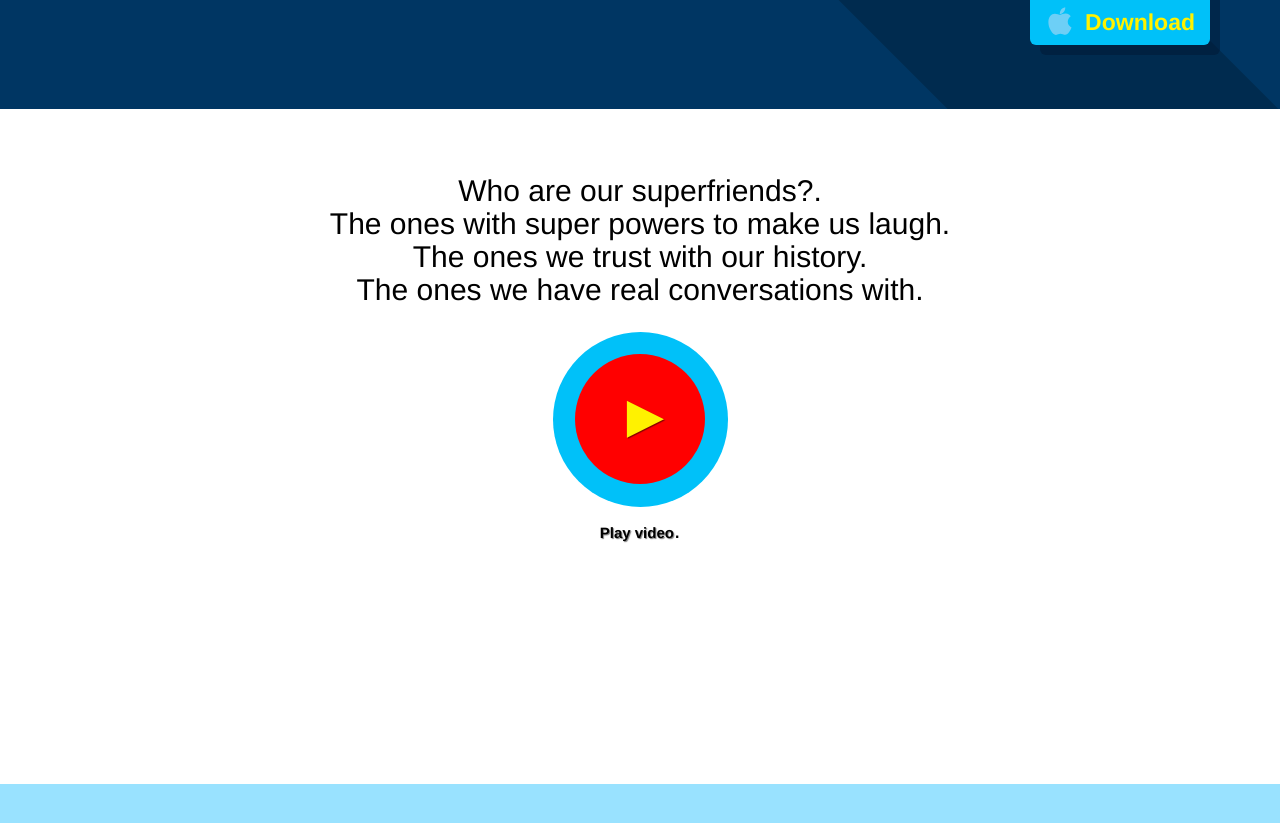
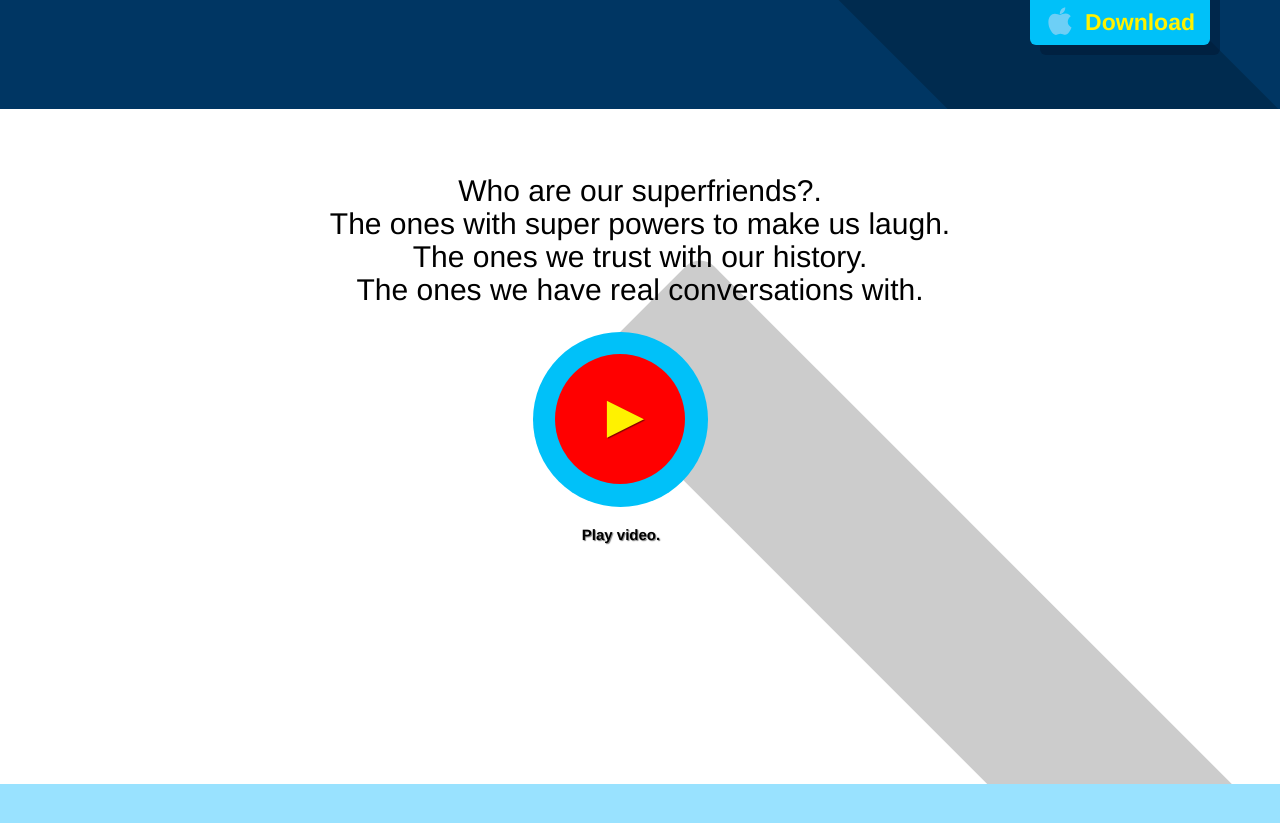
Before and after one commit to joshuanguyen/pop-web, a Jekyll site: the page built from index.html, in a window 1280 px wide and 900 px high, scrolled down 566 px. Shown: the top 823 px of the window. Built offline with Jekyll 4.4.1, drawn with Linux system fonts in a browser that asks for light colours; nearby versions of some CDN libraries.

Commit message:
add shadow to vidwo button

```diff
--- a/assets/pop-theme.css
+++ b/assets/pop-theme.css
@@ -121,7 +121,7 @@
   border-radius: 0 70px;
 }
 /* line 119, /Users/eric/workspace/pop-web/assets/pop-theme.scss */
-body.pop-theme section .long-shadow-container img {
+body.pop-theme section .long-shadow-container img, body.pop-theme section .long-shadow-container button, body.pop-theme section .long-shadow-container div {
   top: 0;
   left: 0;
   position: absolute;
@@ -142,29 +142,42 @@
   margin-top: 5vh;
 }
 /* line 139, /Users/eric/workspace/pop-web/assets/pop-theme.scss */
-body.pop-theme section#video .container button.video-play-container {
+body.pop-theme section#video .container .long-shadow {
+  top: 229px;
+  left: -20px;
+  height: 173px;
+  width: 100vh;
+  border-radius: 20px;
+}
+/* line 147, /Users/eric/workspace/pop-web/assets/pop-theme.scss */
+body.pop-theme section#video .container button {
   margin-top: 15px;
   background: transparent;
   border: none;
-  position: relative;
 }
-/* line 145, /Users/eric/workspace/pop-web/assets/pop-theme.scss */
-body.pop-theme section#video .container button.video-play-container span {
+/* line 153, /Users/eric/workspace/pop-web/assets/pop-theme.scss */
+body.pop-theme section#video .container button span {
   font-size: 15px;
   text-shadow: 1px 1px 1px rgba(0, 0, 0, 0.5);
   font-weight: bolder;
   margin-top: 15px;
   display: inline-block;
 }
-/* line 153, /Users/eric/workspace/pop-web/assets/pop-theme.scss */
-body.pop-theme section#video .container button.video-play-container .video-play-button-outer {
+/* line 161, /Users/eric/workspace/pop-web/assets/pop-theme.scss */
+body.pop-theme section#video .container button .video-play-container {
+  position: relative;
+  height: 177px;
+  width: 177px;
+}
+/* line 166, /Users/eric/workspace/pop-web/assets/pop-theme.scss */
+body.pop-theme section#video .container button .video-play-container .video-play-button-outer {
   width: 175px;
   height: 175px;
   border-radius: 999px;
   background-color: #00c1f9;
 }
-/* line 158, /Users/eric/workspace/pop-web/assets/pop-theme.scss */
-body.pop-theme section#video .container button.video-play-container .video-play-button-outer .video-play-button-inner {
+/* line 171, /Users/eric/workspace/pop-web/assets/pop-theme.scss */
+body.pop-theme section#video .container button .video-play-container .video-play-button-outer .video-play-button-inner {
   width: 130px;
   height: 130px;
   border-radius: 999px;
@@ -173,8 +186,8 @@
   top: 22px;
   left: 22px;
 }
-/* line 167, /Users/eric/workspace/pop-web/assets/pop-theme.scss */
-body.pop-theme section#video .container button.video-play-container .video-play-button-outer .video-play-button-inner span {
+/* line 180, /Users/eric/workspace/pop-web/assets/pop-theme.scss */
+body.pop-theme section#video .container button .video-play-container .video-play-button-outer .video-play-button-inner span {
   color: #fff200;
   font-size: 62px;
   position: relative;
@@ -182,17 +195,17 @@
   left: 6px;
   margin-top: 0;
 }
-/* line 181, /Users/eric/workspace/pop-web/assets/pop-theme.scss */
+/* line 196, /Users/eric/workspace/pop-web/assets/pop-theme.scss */
 body.pop-theme section#demo {
   background-color: #99e2ff;
   color: black;
 }
-/* line 186, /Users/eric/workspace/pop-web/assets/pop-theme.scss */
+/* line 201, /Users/eric/workspace/pop-web/assets/pop-theme.scss */
 body.pop-theme section#story {
   background-color: white;
   color: black;
 }
-/* line 191, /Users/eric/workspace/pop-web/assets/pop-theme.scss */
+/* line 206, /Users/eric/workspace/pop-web/assets/pop-theme.scss */
 body.pop-theme section .footer {
   position: absolute;
   bottom: 0;
--- a/index.html
+++ b/index.html
@@ -22,13 +22,19 @@
       <span class="sub-header-line">The ones we have real conversations with.</span>
     </h2>
 
-    <button class="video-play-container">
-      <div class="video-play-button-outer">
-        <div class="video-play-button-inner"><span>►</span></div>
+    <div class="long-shadow-container">
+      <div class="long-shadow">
       </div>
-      <span>Play video</span>.
+      <button class="video-play">
+        <div class="video-play-container">
+          <div class="video-play-button-outer">
+              <div class="video-play-button-inner"><span>►</span></div>
+          </div>
+        </div>
+        <span>Play video.</span>
+      </button>
     </div>
-  </button>
+
 </section>
 
 <section id="demo">
```
Also changed, not shown: assets/pop-theme.scss (+18 -3 lines).
